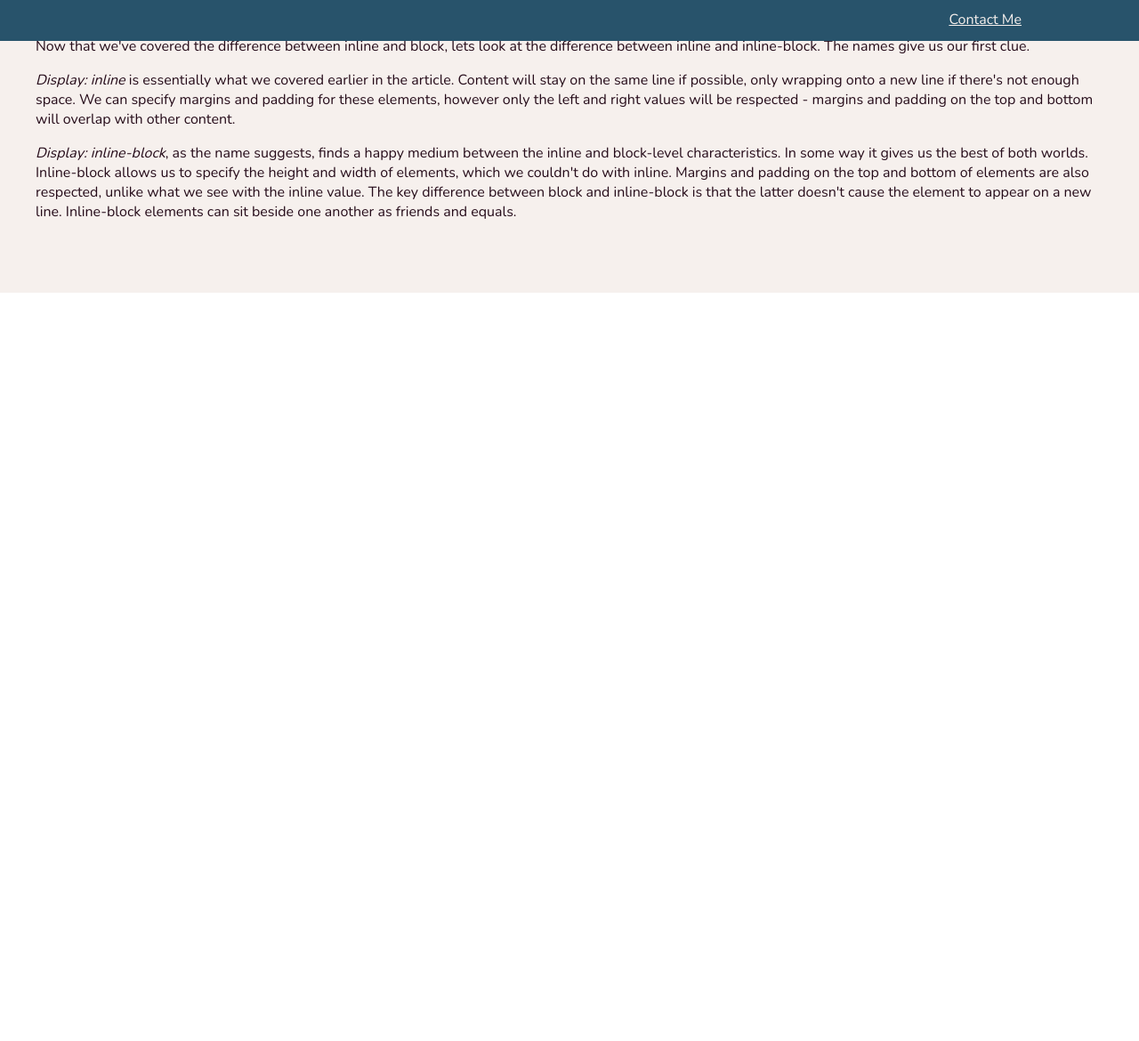
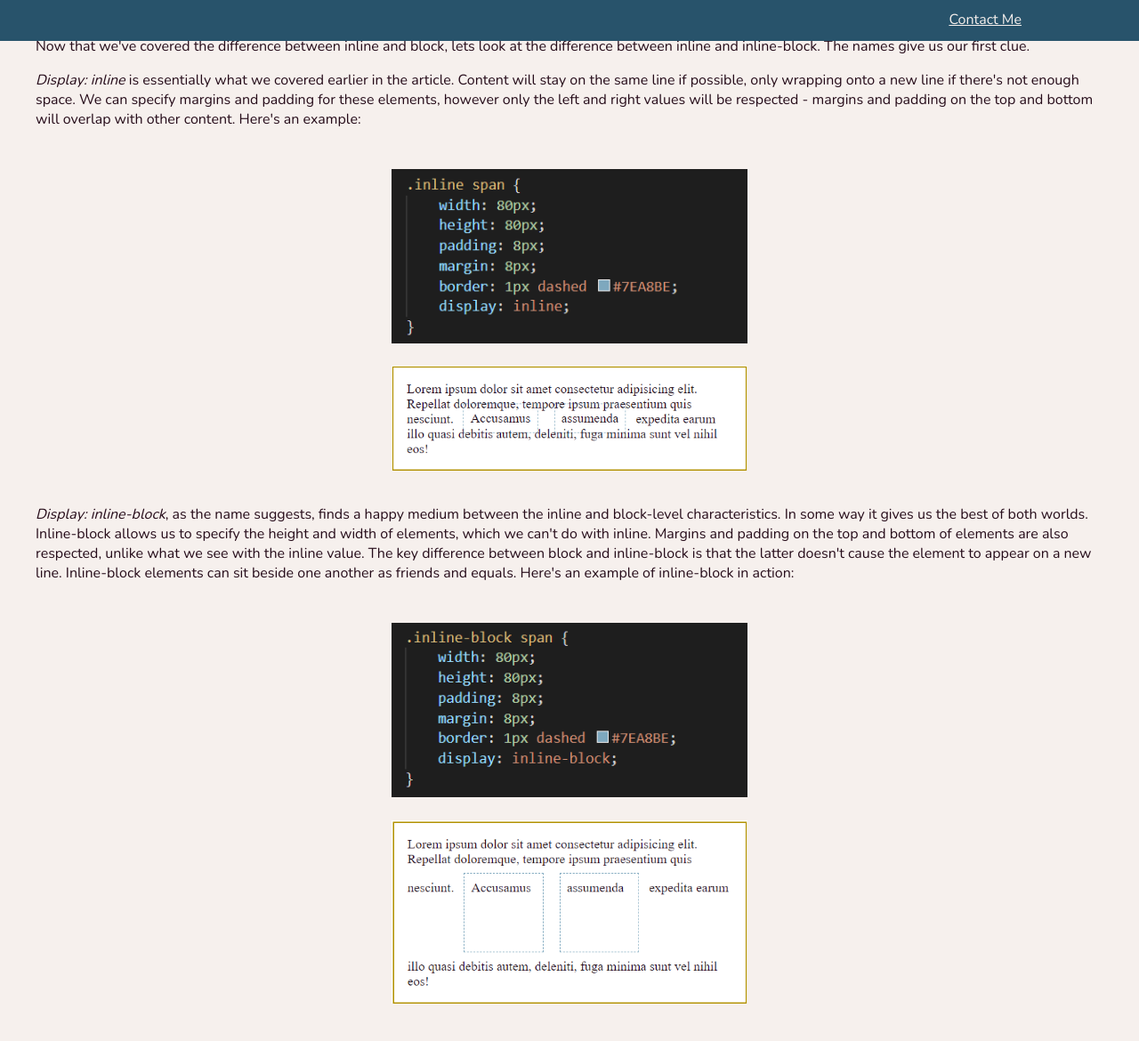
Before and after one commit to Pohutukawa-2021/jessecaunter.github.io, a plain HTML site: page blog/html-css.html in a window 1280 px wide. Shown: the part 754-1924 px from the top of the page at 89% size. Before the commit the page ends 1083 px from the top, so only its background shows below. Drawn offline with nearby package versions, Linux system fonts and the light colour scheme.

Commit message:
Add example images to article

```diff
--- a/blog/html-css.html
+++ b/blog/html-css.html
@@ -79,16 +79,31 @@
                 <em>Display: inline</em> is essentially what we covered earlier in the article. Content will stay on the
                 same line if possible, only wrapping onto a new line if there's not enough space. We can specify margins
                 and padding for these elements, however only the left and right values will be respected - margins and
-                padding on the top and bottom will overlap with other content.
+                padding on the top and bottom will overlap with other content. Here's an example:
             </p>
+            <div class="example-images">
+                <img src="../images/inline-css.png"
+                    alt="Screenshot showing CSS code - span elements are being styled with display: inline"
+                    width="400px" height="auto">
+                <img src="../images/inline-example.png"
+                    alt="How two span elements with display: inline look on the page" width="400px" height="auto">
+            </div>
             <p>
                 <em>Display: inline-block</em>, as the name suggests, finds a happy medium between the inline and
                 block-level characteristics. In some way it gives us the best of both worlds. Inline-block allows us to
-                specify the height and width of elements, which we couldn't do with inline. Margins and padding on the
+                specify the height and width of elements, which we can't do with inline. Margins and padding on the
                 top and bottom of elements are also respected, unlike what we see with the inline value. The key
                 difference between block and inline-block is that the latter doesn't cause the element to appear on a
-                new line. Inline-block elements can sit beside one another as friends and equals.
+                new line. Inline-block elements can sit beside one another as friends and equals. Here's an example of
+                inline-block in action:
             </p>
+            <div class="example-images">
+                <img src="../images/inline-block-css.png"
+                    alt="Screenshot showing CSS code - a span element is being styled with display: inline-block"
+                    width="400px" height="auto">
+                <img src="../images/inline-block-example.png"
+                    alt="How two span elements with display: inline-block look on the page" width="400px" height="auto">
+            </div>
         </div>
     </main>
     <footer>
--- a/styles/main.css
+++ b/styles/main.css
@@ -113,6 +113,19 @@ figure figcaption{
     color: #7EA8BE;
 }
 
+.example-images {
+    padding-top: 0.8em;
+    padding-bottom: 0.8em;
+}
+
+.example-images img {
+    display: block;
+    margin-left: auto;
+    margin-right: auto;
+    margin-top: 1em;
+    margin-bottom: 1.6em;
+}
+
 /* Start of footer style */
 
 footer {
```
Also changed, not shown: images/inline-block-css.png (added), images/inline-block-example.png (added), images/inline-css.png (added), images/inline-example.png (added).
